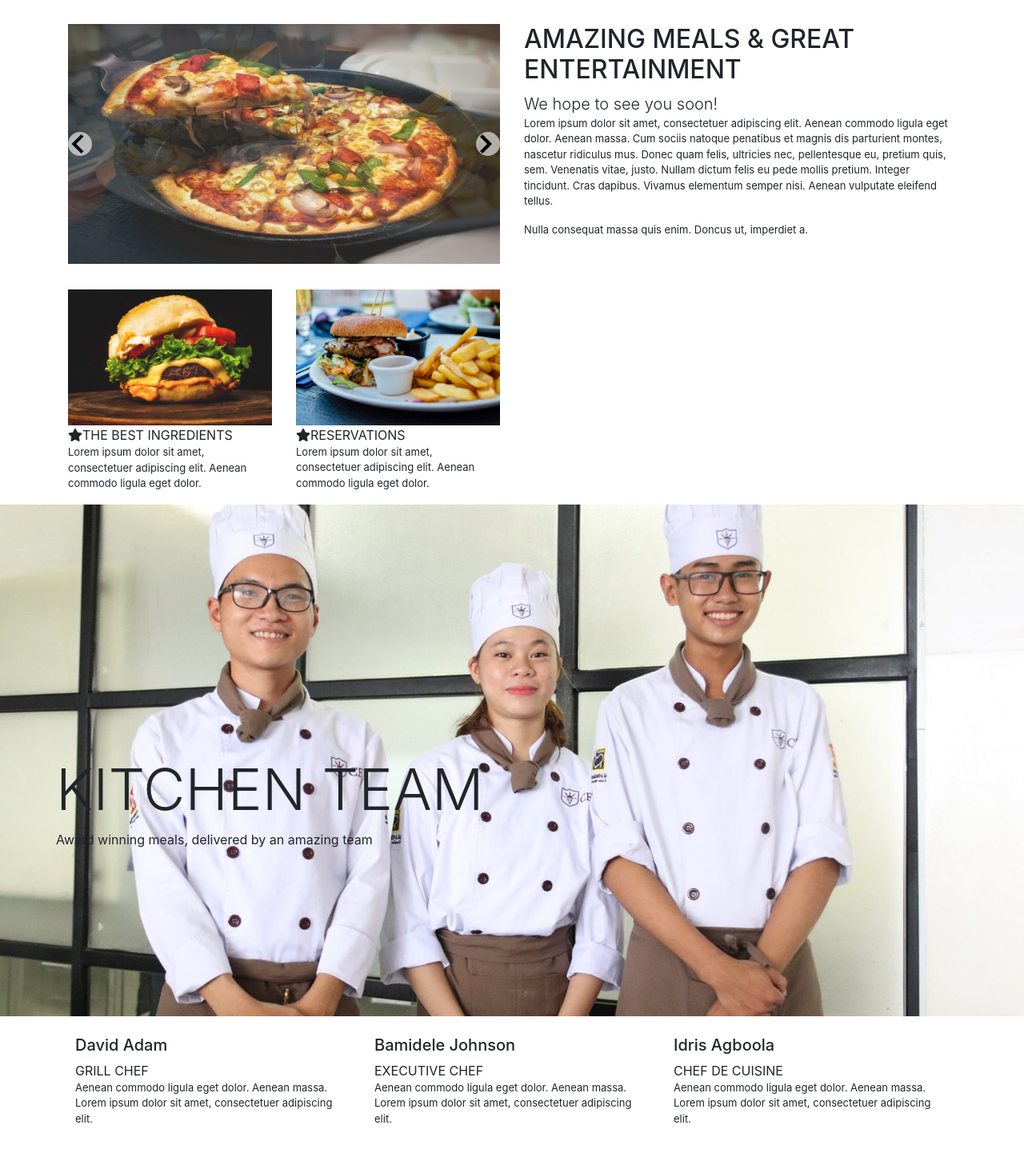
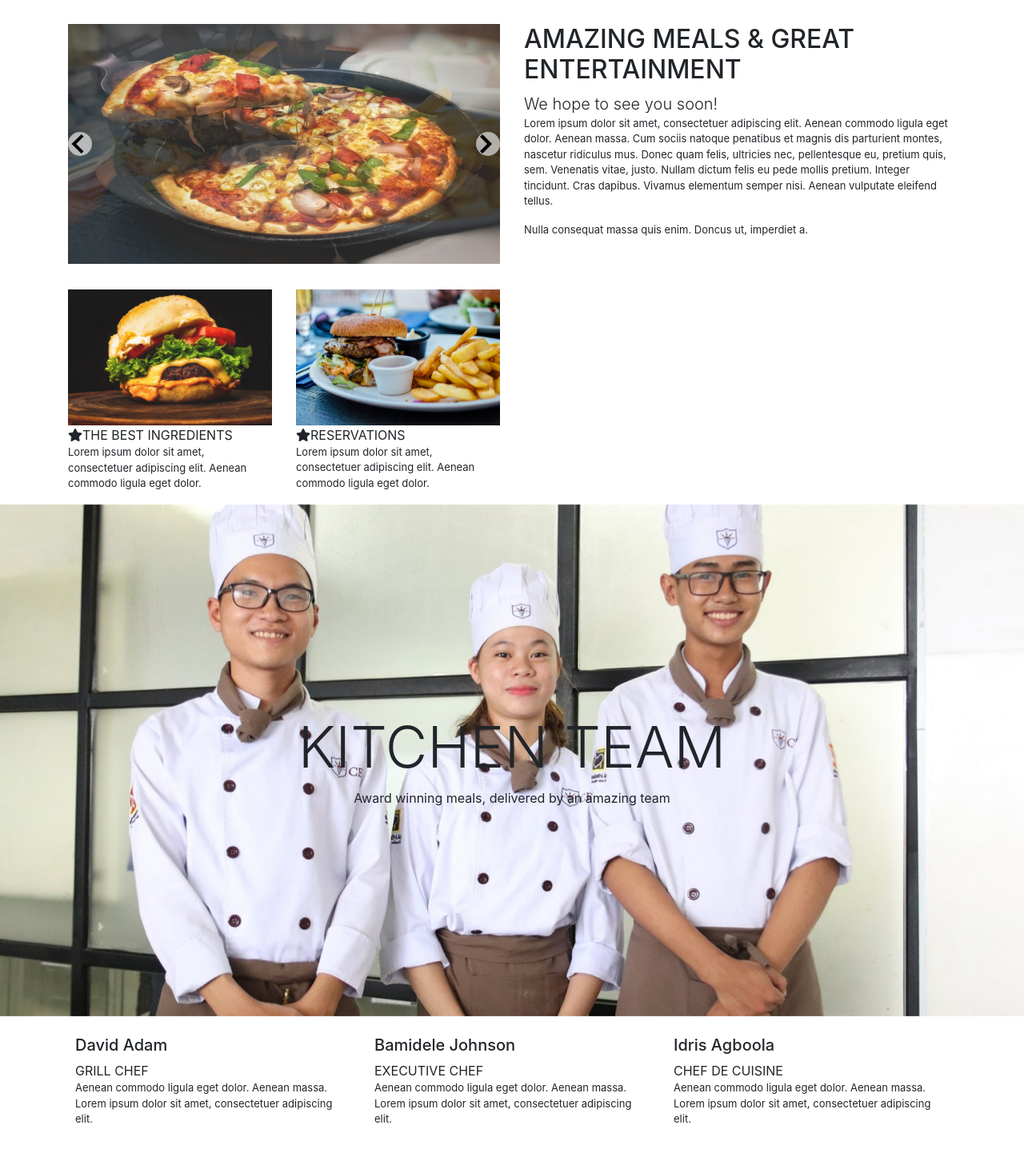
Before and after one commit to agboolaidris/react-native-app, a React (Create React App) app: page / in a window 1280 px wide. Shown: the part 802-2244 px from the top of the page at 80% size. Built offline with nearby package versions, Linux system fonts and the light colour scheme.

Commit message:
update files

```diff
--- a/package.json
+++ b/package.json
@@ -7,10 +7,10 @@
     "@testing-library/react": "^11.1.2",
     "@testing-library/user-event": "^12.2.2",
     "animate.css": "^4.1.1",
+    "aos": "^2.3.4",
     "bootstrap": "^4.5.3",
     "node-sass": "^4.14.1",
     "react": "^17.0.1",
-    "react-animate-on-scroll": "^2.1.5",
     "react-bootstrap": "^1.4.0",
     "react-dom": "^17.0.1",
     "react-router-dom": "^5.2.0",
--- a/src/Component/Layout/Home/Home.jsx
+++ b/src/Component/Layout/Home/Home.jsx
@@ -1,7 +1,9 @@
-import React from "react";
+import React, { useEffect } from "react";
 import Content from "./Content/Content";
 import Team from "./Team/Team";
 import Welcome from "./Welcome/Welcome";
+import Aos from "aos";
+import "aos/dist/aos.css";
 
 import MemberInfo from "./Team/MemberInfo";
 function Home() {
--- a/src/Component/Layout/Home/Team/MemberInfo.jsx
+++ b/src/Component/Layout/Home/Team/MemberInfo.jsx
@@ -1,10 +1,15 @@
-import React from "react";
+import React, { useEffect } from "react";
+import Aos from "aos";
+import "aos/dist/aos.css";
 
 function MemberInfo() {
+  useEffect(() => {
+    Aos.init({ duration: 2000 });
+  }, []);
   return (
     <div className="container p-4">
       <div className="row">
-        <div className="col-md-4">
+        <div className="col-md-4" data-aos="flip-left">
           <h5>David Adam</h5>
           <span>GRILL CHEF</span>
           <p>
@@ -12,7 +17,7 @@ function MemberInfo() {
             sit amet, consectetuer adipiscing elit.
           </p>
         </div>
-        <div className="col-md-4">
+        <div className="col-md-4" data-aos="flip-up">
           <h5>Bamidele Johnson</h5>
           <span>EXECUTIVE CHEF</span>
           <p>
@@ -20,7 +25,7 @@ function MemberInfo() {
             sit amet, consectetuer adipiscing elit.
           </p>
         </div>
-        <div className="col-md-4">
+        <div className="col-md-4" data-aos="flip-right">
           <h5>Idris Agboola</h5>
           <span>CHEF DE CUISINE</span>
           <p>
--- a/src/Component/Layout/Home/Team/Team.jsx
+++ b/src/Component/Layout/Home/Team/Team.jsx
@@ -1,10 +1,14 @@
-import React from "react";
-
+import React, { useEffect } from "react";
+import Aos from "aos";
+import "aos/dist/aos.css";
 function Team() {
+  useEffect(() => {
+    Aos.init({ duration: 2000 });
+  }, []);
   return (
     <div className="container-fluid team">
       <div className="container">
-        <div>
+        <div data-aos="fade-up">
           <h1 className="display-3">KITCHEN TEAM </h1>
           <span>Award winning meals, delivered by an amazing team</span>
         </div>
--- a/src/Component/Layout/Home/Team/_team.scss
+++ b/src/Component/Layout/Home/Team/_team.scss
@@ -7,11 +7,11 @@
   width: 100vw;
   position: relative;
   div {
-    width: 100%;
-    position: absolute;
-    top: 60%;
-    left: 50%;
-    transform: translate(-50%, -60%);
+    display: flex;
+    justify-content: center;
+    align-items: center;
+    flex-direction: column;
+    height: inherit;
   }
 }
 
--- a/src/Component/Layout/Home/Welcome/Welcome.jsx
+++ b/src/Component/Layout/Home/Welcome/Welcome.jsx
@@ -1,17 +1,22 @@
-import React from "react";
+import React, { useEffect } from "react";
 import { Link } from "react-router-dom";
+import Aos from "aos";
+import "aos/dist/aos.css";
 import Slide from "./Slide";
 import slide1 from "../../../../imgs/burger.jpg";
 import slide2 from "../../../../imgs/banana.jpg";
 
 function Welcome() {
+  useEffect(() => {
+    Aos.init({ duration: 2000 });
+  }, []);
   return (
     <div className="container welcome">
       <div className="row">
-        <div className="col-md-6">
+        <div className="col-md-6" data-aos="flip-up">
           <Slide />
         </div>
-        <div className="col-md-6">
+        <div className="col-md-6" data-aos="flip-down">
           <div className="welcome-info">
             <h2>AMAZING MEALS & GREAT ENTERTAINMENT</h2>
 
@@ -30,7 +35,7 @@ function Welcome() {
         </div>
       </div>
       <div className="row">
-        <div className="col-md-3 book-now">
+        <div className="col-md-3 book-now" data-aos="zoom-in">
           <div className="cards">
             <div className="cards-img-container">
               <img src={slide1} alt="" />
@@ -51,7 +56,7 @@ function Welcome() {
           </div>
         </div>
 
-        <div className="col-md-3 book-now">
+        <div className="col-md-3 book-now" data-aos="zoom-up">
           <div className="cards">
             <div className="cards-img-container">
               <img src={slide2} alt="" />
```
Also changed, not shown: 1 other file (tests, documents, lock files or other folders).
